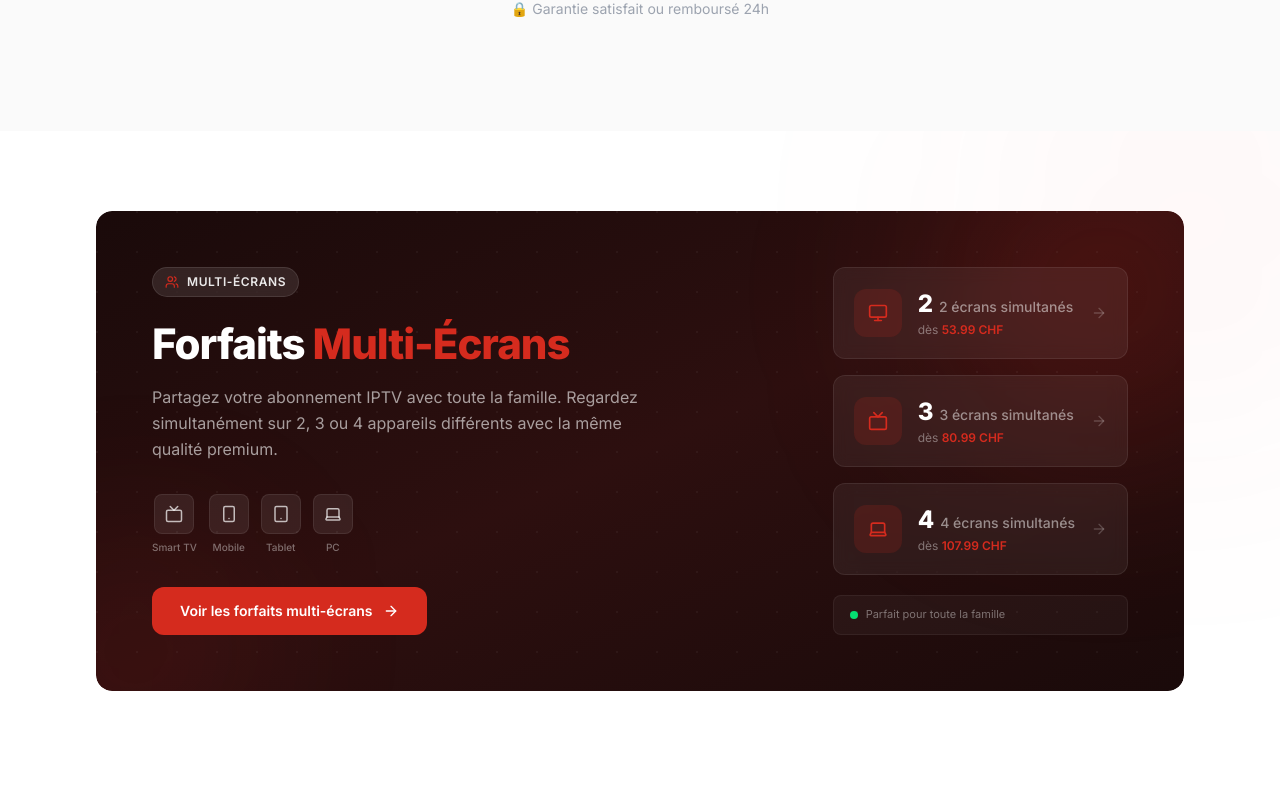
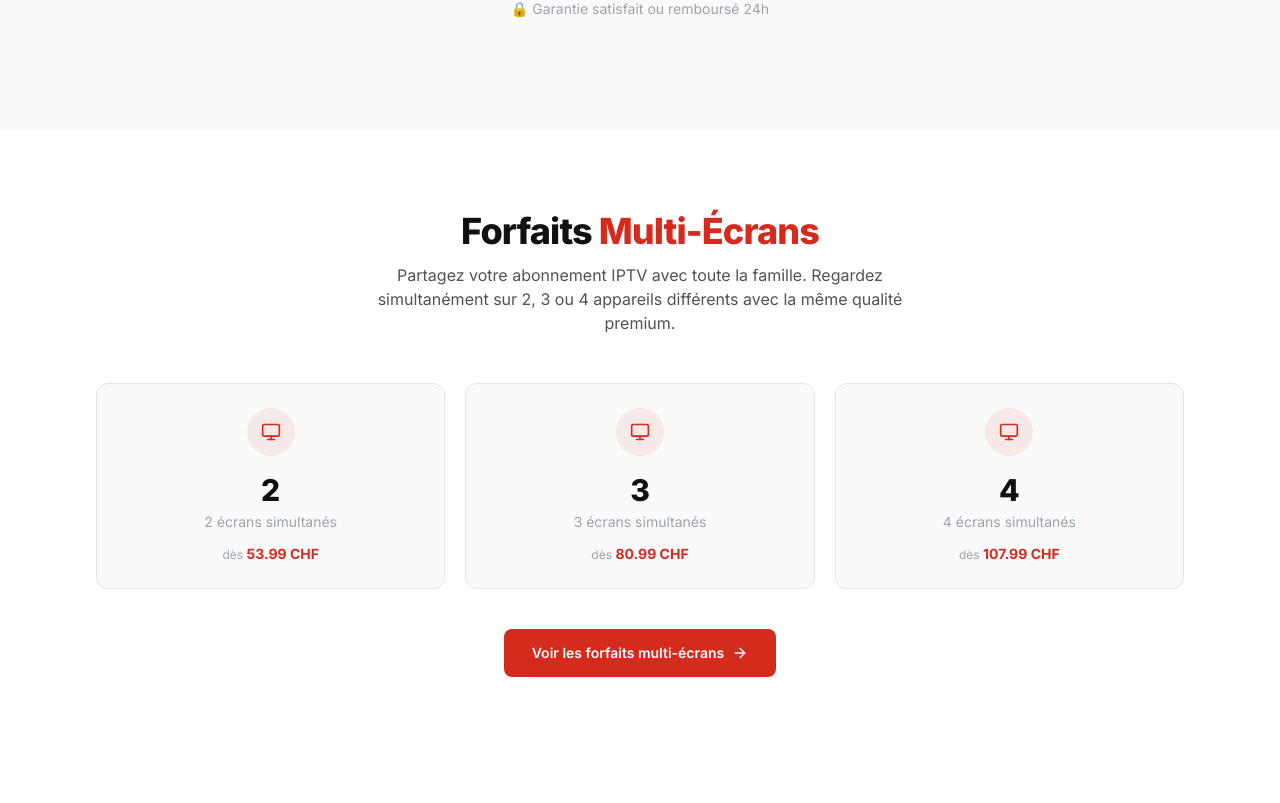
Before and after one commit to TalianeAbdelkarim/suisse, a Next.js app: page /fr in a window 1280 px wide. Shown: the part 3037-3840 px from the top of the page. Built offline with nearby package versions, Linux system fonts and the light colour scheme; no server answers.

Commit message:
Redesign multi-screen banner: clean minimal style matching site branding
Co-authored-by: Cursor <cursoragent@cursor.com>

```diff
--- a/src/components/sections/MultiScreenBanner.tsx
+++ b/src/components/sections/MultiScreenBanner.tsx
@@ -2,152 +2,78 @@
 
 import { useTranslations } from 'next-intl';
 import { motion } from 'framer-motion';
-import { Monitor, ArrowRight, Users, Tv, Smartphone, Laptop, Tablet } from 'lucide-react';
+import { Monitor, ArrowRight, Users } from 'lucide-react';
 import { Link } from '@/i18n/navigation';
-import Image from 'next/image';
 
 export default function MultiScreenBanner() {
   const t = useTranslations('multiScreenBanner');
 
   const screenOptions = [
-    { num: 2, icon: Monitor, fromPrice: '53.99' },
-    { num: 3, icon: Tv, fromPrice: '80.99' },
-    { num: 4, icon: Laptop, fromPrice: '107.99' },
+    { num: 2, fromPrice: '53.99' },
+    { num: 3, fromPrice: '80.99' },
+    { num: 4, fromPrice: '107.99' },
   ];
 
   return (
-    <section className="py-20 bg-white relative overflow-hidden">
-      {/* Background accent */}
-      <div className="absolute -top-40 -right-40 w-[500px] h-[500px] bg-swiss-red/[0.03] rounded-full blur-[120px] pointer-events-none" />
-
+    <section className="py-20 bg-white">
       <div className="max-w-6xl mx-auto px-5 sm:px-8">
         <motion.div
-          initial={{ opacity: 0, y: 20 }}
+          initial={{ opacity: 0, y: 16 }}
           whileInView={{ opacity: 1, y: 0 }}
           viewport={{ once: true }}
-          className="relative rounded-2xl overflow-hidden"
         >
-          {/* Dark premium card */}
-          <div className="bg-gradient-to-br from-[#1a0a0a] via-[#2d0f0f] to-[#1a0a0a] rounded-2xl p-8 sm:p-10 lg:p-14 relative overflow-hidden">
-            {/* Subtle pattern overlay */}
-            <div className="absolute inset-0 opacity-[0.04]" style={{
-              backgroundImage: 'radial-gradient(circle at 1px 1px, white 1px, transparent 0)',
-              backgroundSize: '40px 40px',
-            }} />
-
-            {/* Red glow accent */}
-            <div className="absolute -top-20 -right-20 w-80 h-80 bg-swiss-red/20 rounded-full blur-[100px] pointer-events-none" />
-            <div className="absolute -bottom-20 -left-20 w-60 h-60 bg-swiss-red/10 rounded-full blur-[80px] pointer-events-none" />
-
-            <div className="relative z-10 flex flex-col lg:flex-row items-center gap-10 lg:gap-14">
-              {/* Left: Image + Visual */}
-              <motion.div
-                initial={{ opacity: 0, x: -20 }}
-                whileInView={{ opacity: 1, x: 0 }}
-                viewport={{ once: true }}
-                transition={{ delay: 0.1 }}
-                className="flex-1 w-full lg:w-auto"
-              >
-                {/* Badge */}
-                <div className="inline-flex items-center gap-2 px-3 py-1.5 bg-white/10 backdrop-blur-sm rounded-full border border-white/10 mb-6">
-                  <Users className="w-3.5 h-3.5 text-swiss-red" />
-                  <span className="text-xs font-semibold text-white/90 uppercase tracking-wider">
-                    {t('badge')}
-                  </span>
+          {/* Section header */}
+          <div className="text-center mb-12">
+            <h2 className="text-3xl sm:text-4xl font-extrabold text-text tracking-tight mb-3">
+              {t('title')} <span className="text-swiss-red">{t('titleHighlight')}</span>
+            </h2>
+            <p className="text-text-secondary max-w-xl mx-auto">
+              {t('description')}
+            </p>
           </div>
 
-                {/* Title */}
-                <h2 className="text-3xl sm:text-4xl lg:text-[42px] font-extrabold text-white tracking-tight leading-[1.1] mb-4">
-                  {t('title')}{' '}
-                  <span className="text-swiss-red">{t('titleHighlight')}</span>
-                </h2>
+          {/* Screen option cards */}
+          <div className="grid grid-cols-1 sm:grid-cols-3 gap-5 mb-10">
+            {screenOptions.map(({ num, fromPrice }, i) => (
+              <motion.div
+                key={num}
+                initial={{ opacity: 0, y: 12 }}
+                whileInView={{ opacity: 1, y: 0 }}
+                viewport={{ once: true }}
+                transition={{ delay: i * 0.08 }}
+              >
+                <Link href="/multi-ecrans" className="block group">
+                  <div className="bg-bg rounded-xl border border-border p-6 text-center hover:border-swiss-red/20 hover:shadow-sm transition-all">
+                    {/* Icon */}
+                    <div className="w-12 h-12 rounded-full bg-swiss-red/8 flex items-center justify-center mx-auto mb-4 group-hover:bg-swiss-red/12 transition-colors">
+                      <Monitor className="w-5 h-5 text-swiss-red" />
+                    </div>
 
-                {/* Description */}
-                <p className="text-white/60 text-sm sm:text-base leading-relaxed max-w-lg mb-8">
-                  {t('description')}
-                </p>
+                    {/* Number + label */}
+                    <div className="text-3xl font-extrabold text-text mb-1">{num}</div>
+                    <div className="text-sm text-text-muted mb-3">
+                      {t('screenOption', { count: num })}
+                    </div>
 
-                {/* Device icons row */}
-                <div className="flex items-center gap-3 mb-8">
-                  {[
-                    { icon: Tv, label: 'Smart TV' },
-                    { icon: Smartphone, label: 'Mobile' },
-                    { icon: Tablet, label: 'Tablet' },
-                    { icon: Laptop, label: 'PC' },
-                  ].map(({ icon: Icon, label }) => (
-                    <div key={label} className="flex flex-col items-center gap-1.5">
-                      <div className="w-10 h-10 rounded-lg bg-white/[0.08] border border-white/[0.08] flex items-center justify-center hover:bg-white/[0.12] transition-colors">
-                        <Icon className="w-4.5 h-4.5 text-white/70" />
+                    {/* Price */}
+                    <div className="text-xs text-text-muted">
+                      dès <span className="text-swiss-red font-bold text-sm">{fromPrice} CHF</span>
                     </div>
-                      <span className="text-[10px] text-white/40 font-medium">{label}</span>
                   </div>
+                </Link>
+              </motion.div>
             ))}
           </div>
 
           {/* CTA */}
+          <div className="text-center">
             <Link
               href="/multi-ecrans"
-                  className="inline-flex items-center gap-2.5 px-7 py-3.5 bg-swiss-red text-white font-semibold text-sm rounded-xl hover:bg-swiss-red-dark transition-all hover:shadow-lg hover:shadow-swiss-red/25 group"
+              className="inline-flex items-center gap-2 px-7 py-3.5 bg-swiss-red text-white font-semibold text-sm rounded-lg hover:bg-swiss-red-dark transition-colors"
             >
               {t('cta')}
-                  <ArrowRight className="w-4 h-4 group-hover:translate-x-0.5 transition-transform" />
+              <ArrowRight className="w-4 h-4" />
             </Link>
-              </motion.div>
-
-              {/* Right: Screen count cards */}
-              <motion.div
-                initial={{ opacity: 0, x: 20 }}
-                whileInView={{ opacity: 1, x: 0 }}
-                viewport={{ once: true }}
-                transition={{ delay: 0.2 }}
-                className="flex flex-row lg:flex-col gap-3 sm:gap-4 shrink-0 w-full lg:w-auto"
-              >
-                {screenOptions.map(({ num, icon: Icon, fromPrice }, i) => (
-                  <Link
-                    key={num}
-                    href="/multi-ecrans"
-                    className="flex-1 lg:flex-initial"
-                  >
-                    <motion.div
-                      initial={{ opacity: 0, y: 12 }}
-                      whileInView={{ opacity: 1, y: 0 }}
-                      viewport={{ once: true }}
-                      transition={{ delay: 0.25 + i * 0.08 }}
-                      className="group relative flex flex-col sm:flex-row items-center gap-3 sm:gap-4 p-4 sm:p-5 bg-white/[0.06] backdrop-blur-sm rounded-xl border border-white/[0.08] hover:bg-white/[0.10] hover:border-swiss-red/30 transition-all duration-300 cursor-pointer"
-                    >
-                      {/* Icon */}
-                      <div className="w-12 h-12 rounded-xl bg-swiss-red/15 flex items-center justify-center shrink-0 group-hover:bg-swiss-red/25 transition-colors">
-                        <Icon className="w-5 h-5 text-swiss-red" />
-                      </div>
-
-                      {/* Text */}
-                      <div className="text-center sm:text-left flex-1">
-                        <div className="flex items-baseline gap-1.5 justify-center sm:justify-start">
-                          <span className="text-2xl font-extrabold text-white">{num}</span>
-                          <span className="text-sm font-medium text-white/50">
-                            {t('screenOption', { count: num })}
-                          </span>
-                        </div>
-                        <div className="text-xs text-white/40 mt-0.5">
-                          dès <span className="text-swiss-red font-semibold">{fromPrice} CHF</span>
-                        </div>
-                      </div>
-
-                      {/* Arrow */}
-                      <ArrowRight className="w-4 h-4 text-white/20 group-hover:text-swiss-red shrink-0 hidden sm:block transition-colors" />
-                    </motion.div>
-                  </Link>
-                ))}
-
-                {/* Family benefit note */}
-                <div className="hidden lg:flex items-center gap-2 px-4 py-3 rounded-lg bg-white/[0.04] border border-white/[0.06] mt-1">
-                  <div className="w-2 h-2 rounded-full bg-green-400 animate-pulse shrink-0" />
-                  <span className="text-[11px] text-white/40 leading-tight">
-                    {t('familyNote')}
-                  </span>
-                </div>
-              </motion.div>
-            </div>
           </div>
         </motion.div>
       </div>
```
Lines whose indentation alone changed are shown as unchanged.
